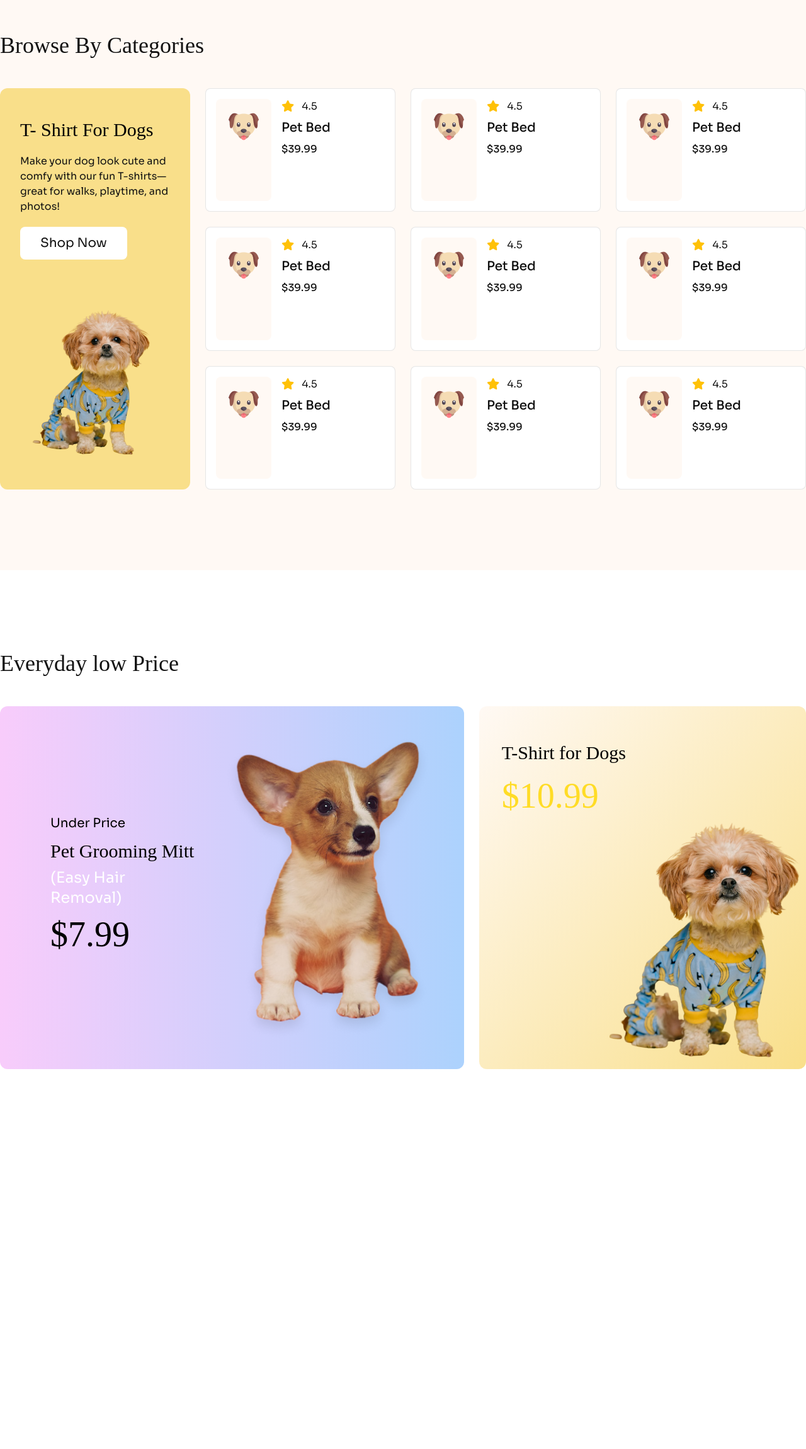
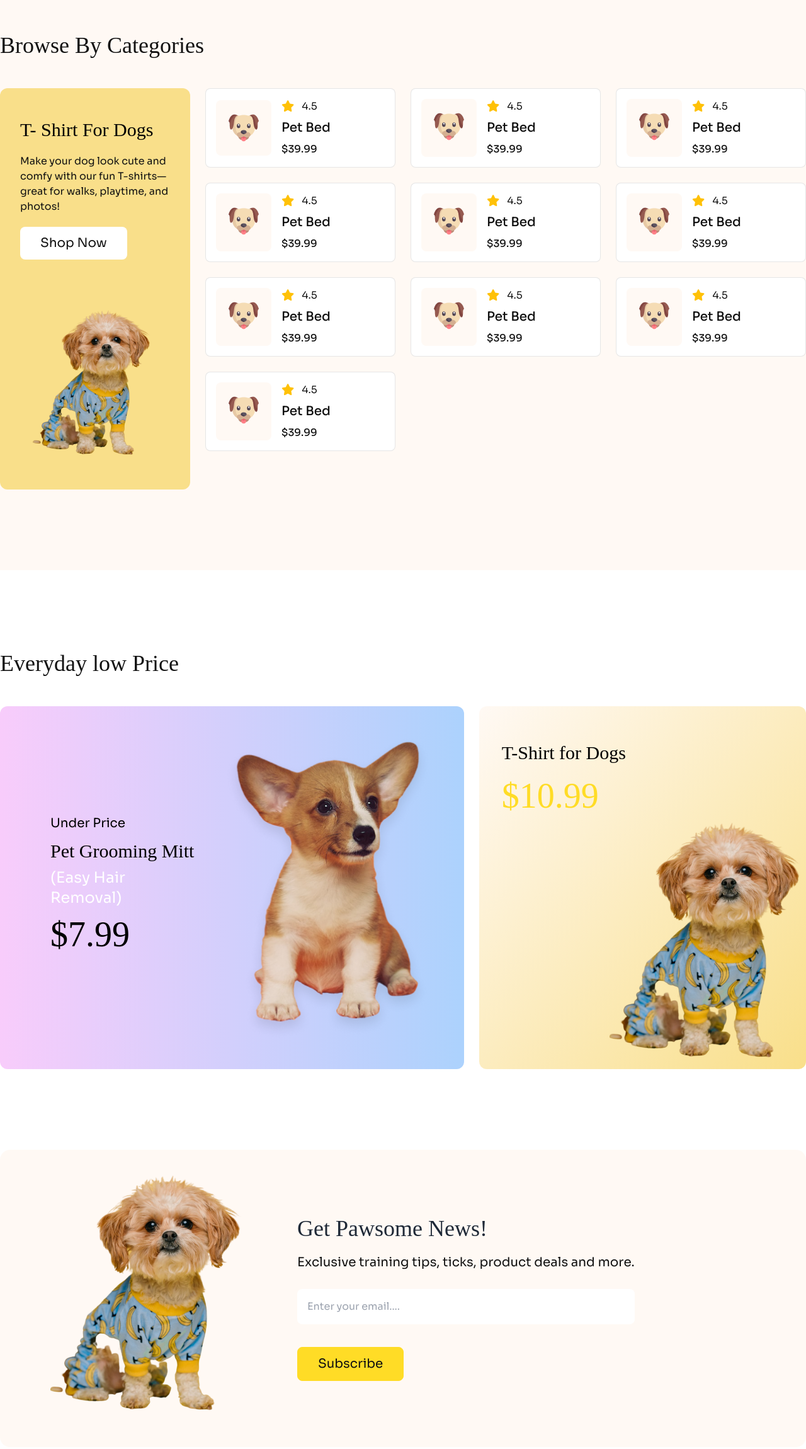
Before and after one commit to dev-tanvirtonmoy/pets-assignment-03, a plain HTML site: page index.html in a window 1280 px wide. Shown: the part 804-3104 px from the top of the page at 63% size. Before the commit the page ends 2629 px from the top, so only its background shows below. Drawn offline with nearby package versions, Linux system fonts and the light colour scheme; a web font is replaced by a local one.

Commit message:
feat: Newslwtter section added to the website

```diff
--- a/index.html
+++ b/index.html
@@ -249,10 +249,10 @@
           </h2>
 
           <!-- Product card container -->
-          <div class="grid grid-cols-12 grid-rows-3 gap-6 mt-8 md:mt-12">
+          <div class="grid grid-cols-12 gap-6 mt-8 md:mt-12">
             <!-- Big card -->
             <div
-              class="col-span-12 row-span-3 lg:col-span-3 px-6 py-10 md:px-8 md:py-12 bg-pets-card-bg rounded-xl"
+              class="col-span-12 lg:col-span-3 px-6 py-10 md:px-8 md:py-12 bg-pets-card-bg rounded-xl"
             >
               <h3 class="text-2xl md:text-3xl font-adlam text-pets-text">
                 T- Shirt For Dogs
@@ -272,9 +272,36 @@
               </div>
             </div>
 
+            <div class="col-span-12 lg:col-span-9">
               <!-- Small card 01 -->
+              <div class="grid grid-cols-2 lg:grid-cols-3 gap-6">
                 <div
-              class="flex gap-4 p-4 bg-white col-span-6 md:col-span-3 row-span-1 rounded-lg border border-pets-border hover:rotate-3 hover:drop-shadow-lg transition-all ease-linear duration-300"
+                  class="flex items-center gap-4 p-4 bg-white rounded-lg border border-pets-border hover:rotate-3 hover:drop-shadow-lg transition-all ease-linear duration-300"
+                >
+                  <!-- card image -->
+                  <div class="p-3 md:p-5 bg-pets-bg rounded-lg flex items-center justify-center">
+                    <img src="./assets/dog-cartoon.png" alt="" />
+                  </div>
+                  <!-- card content -->
+                  <div>
+                    <!-- rating -->
+                    <div class="flex items-center gap-3">
+                      <i
+                        class="fa-solid fa-star text-[#FFC107] text-[18px]"
+                      ></i>
+                      <p class="text-base text-pets-text-color">4.5</p>
+                    </div>
+                    <h3 class="my-2 text-base lg:text-xl font-medium text-pets-text-color">
+                      Pet Bed
+                    </h3>
+                    <p class="text-sm lg:text-base text-pets-text-color font-medium">
+                      $39.99
+                    </p>
+                  </div>
+                </div>
+
+                <div
+                  class="flex gap-4 p-4 bg-white rounded-lg border border-pets-border hover:rotate-3 hover:drop-shadow-lg transition-all ease-linear duration-300"
                 >
                   <!-- card image -->
                   <div class="p-5 bg-pets-bg rounded-lg">
@@ -284,17 +311,22 @@
                   <div>
                     <!-- rating -->
                     <div class="flex items-center gap-3">
-                  <i class="fa-solid fa-star text-[#FFC107] text-[18px]"></i>
+                      <i
+                        class="fa-solid fa-star text-[#FFC107] text-[18px]"
+                      ></i>
                       <p class="text-base text-pets-text-color">4.5</p>
                     </div>
                     <h3 class="my-2 text-xl font-medium text-pets-text-color">
                       Pet Bed
                     </h3>
-                <p class="text-base text-pets-text-color font-medium">$39.99</p>
+                    <p class="text-base text-pets-text-color font-medium">
+                      $39.99
+                    </p>
                   </div>
                 </div>
+
                 <div
-              class="flex gap-4 p-4 bg-white col-span-6 md:col-span-3 row-span-1 rounded-lg border border-pets-border hover:rotate-3 hover:drop-shadow-lg transition-all ease-linear duration-300"
+                  class="flex gap-4 p-4 bg-white rounded-lg border border-pets-border hover:rotate-3 hover:drop-shadow-lg transition-all ease-linear duration-300"
                 >
                   <!-- card image -->
                   <div class="p-5 bg-pets-bg rounded-lg">
@@ -304,17 +336,21 @@
                   <div>
                     <!-- rating -->
                     <div class="flex items-center gap-3">
-                  <i class="fa-solid fa-star text-[#FFC107] text-[18px]"></i>
+                      <i
+                        class="fa-solid fa-star text-[#FFC107] text-[18px]"
+                      ></i>
                       <p class="text-base text-pets-text-color">4.5</p>
                     </div>
                     <h3 class="my-2 text-xl font-medium text-pets-text-color">
                       Pet Bed
                     </h3>
-                <p class="text-base text-pets-text-color font-medium">$39.99</p>
+                    <p class="text-base text-pets-text-color font-medium">
+                      $39.99
+                    </p>
                   </div>
                 </div>
                 <div
-              class="flex gap-4 p-4 bg-white col-span-6 md:col-span-3 row-span-1 rounded-lg border border-pets-border hover:rotate-3 hover:drop-shadow-lg transition-all ease-linear duration-300"
+                  class="flex gap-4 p-4 bg-white rounded-lg border border-pets-border hover:rotate-3 hover:drop-shadow-lg transition-all ease-linear duration-300"
                 >
                   <!-- card image -->
                   <div class="p-5 bg-pets-bg rounded-lg">
@@ -324,17 +360,21 @@
                   <div>
                     <!-- rating -->
                     <div class="flex items-center gap-3">
-                  <i class="fa-solid fa-star text-[#FFC107] text-[18px]"></i>
+                      <i
+                        class="fa-solid fa-star text-[#FFC107] text-[18px]"
+                      ></i>
                       <p class="text-base text-pets-text-color">4.5</p>
                     </div>
                     <h3 class="my-2 text-xl font-medium text-pets-text-color">
                       Pet Bed
                     </h3>
-                <p class="text-base text-pets-text-color font-medium">$39.99</p>
+                    <p class="text-base text-pets-text-color font-medium">
+                      $39.99
+                    </p>
                   </div>
                 </div>
                 <div
-              class="flex gap-4 p-4 bg-white col-span-6 md:col-span-3 row-span-1 rounded-lg border border-pets-border hover:rotate-3 hover:drop-shadow-lg transition-all ease-linear duration-300"
+                  class="flex gap-4 p-4 bg-white rounded-lg border border-pets-border hover:rotate-3 hover:drop-shadow-lg transition-all ease-linear duration-300"
                 >
                   <!-- card image -->
                   <div class="p-5 bg-pets-bg rounded-lg">
@@ -344,17 +384,21 @@
                   <div>
                     <!-- rating -->
                     <div class="flex items-center gap-3">
-                  <i class="fa-solid fa-star text-[#FFC107] text-[18px]"></i>
+                      <i
+                        class="fa-solid fa-star text-[#FFC107] text-[18px]"
+                      ></i>
                       <p class="text-base text-pets-text-color">4.5</p>
                     </div>
                     <h3 class="my-2 text-xl font-medium text-pets-text-color">
                       Pet Bed
                     </h3>
-                <p class="text-base text-pets-text-color font-medium">$39.99</p>
+                    <p class="text-base text-pets-text-color font-medium">
+                      $39.99
+                    </p>
                   </div>
                 </div>
                 <div
-              class="flex gap-4 p-4 bg-white col-span-6 md:col-span-3 row-span-1 rounded-lg border border-pets-border hover:rotate-3 hover:drop-shadow-lg transition-all ease-linear duration-300"
+                  class="flex gap-4 p-4 bg-white rounded-lg border border-pets-border hover:rotate-3 hover:drop-shadow-lg transition-all ease-linear duration-300"
                 >
                   <!-- card image -->
                   <div class="p-5 bg-pets-bg rounded-lg">
@@ -364,17 +408,21 @@
                   <div>
                     <!-- rating -->
                     <div class="flex items-center gap-3">
-                  <i class="fa-solid fa-star text-[#FFC107] text-[18px]"></i>
+                      <i
+                        class="fa-solid fa-star text-[#FFC107] text-[18px]"
+                      ></i>
                       <p class="text-base text-pets-text-color">4.5</p>
                     </div>
                     <h3 class="my-2 text-xl font-medium text-pets-text-color">
                       Pet Bed
                     </h3>
-                <p class="text-base text-pets-text-color font-medium">$39.99</p>
+                    <p class="text-base text-pets-text-color font-medium">
+                      $39.99
+                    </p>
                   </div>
                 </div>
                 <div
-              class="flex gap-4 p-4 bg-white col-span-6 md:col-span-3 row-span-1 rounded-lg border border-pets-border hover:rotate-3 hover:drop-shadow-lg transition-all ease-linear duration-300"
+                  class="flex gap-4 p-4 bg-white rounded-lg border border-pets-border hover:rotate-3 hover:drop-shadow-lg transition-all ease-linear duration-300"
                 >
                   <!-- card image -->
                   <div class="p-5 bg-pets-bg rounded-lg">
@@ -384,17 +432,21 @@
                   <div>
                     <!-- rating -->
                     <div class="flex items-center gap-3">
-                  <i class="fa-solid fa-star text-[#FFC107] text-[18px]"></i>
+                      <i
+                        class="fa-solid fa-star text-[#FFC107] text-[18px]"
+                      ></i>
                       <p class="text-base text-pets-text-color">4.5</p>
                     </div>
                     <h3 class="my-2 text-xl font-medium text-pets-text-color">
                       Pet Bed
                     </h3>
-                <p class="text-base text-pets-text-color font-medium">$39.99</p>
+                    <p class="text-base text-pets-text-color font-medium">
+                      $39.99
+                    </p>
                   </div>
                 </div>
                 <div
-              class="flex gap-4 p-4 bg-white col-span-6 md:col-span-3 row-span-1 rounded-lg border border-pets-border hover:rotate-3 hover:drop-shadow-lg transition-all ease-linear duration-300"
+                  class="flex gap-4 p-4 bg-white rounded-lg border border-pets-border hover:rotate-3 hover:drop-shadow-lg transition-all ease-linear duration-300"
                 >
                   <!-- card image -->
                   <div class="p-5 bg-pets-bg rounded-lg">
@@ -404,17 +456,21 @@
                   <div>
                     <!-- rating -->
                     <div class="flex items-center gap-3">
-                  <i class="fa-solid fa-star text-[#FFC107] text-[18px]"></i>
+                      <i
+                        class="fa-solid fa-star text-[#FFC107] text-[18px]"
+                      ></i>
                       <p class="text-base text-pets-text-color">4.5</p>
                     </div>
                     <h3 class="my-2 text-xl font-medium text-pets-text-color">
                       Pet Bed
                     </h3>
-                <p class="text-base text-pets-text-color font-medium">$39.99</p>
+                    <p class="text-base text-pets-text-color font-medium">
+                      $39.99
+                    </p>
                   </div>
                 </div>
                 <div
-              class="flex gap-4 p-4 bg-white col-span-6 md:col-span-3 row-span-1 rounded-lg border border-pets-border hover:rotate-3 hover:drop-shadow-lg transition-all ease-linear duration-300"
+                  class="flex gap-4 p-4 bg-white rounded-lg border border-pets-border hover:rotate-3 hover:drop-shadow-lg transition-all ease-linear duration-300"
                 >
                   <!-- card image -->
                   <div class="p-5 bg-pets-bg rounded-lg">
@@ -424,17 +480,21 @@
                   <div>
                     <!-- rating -->
                     <div class="flex items-center gap-3">
-                  <i class="fa-solid fa-star text-[#FFC107] text-[18px]"></i>
+                      <i
+                        class="fa-solid fa-star text-[#FFC107] text-[18px]"
+                      ></i>
                       <p class="text-base text-pets-text-color">4.5</p>
                     </div>
                     <h3 class="my-2 text-xl font-medium text-pets-text-color">
                       Pet Bed
                     </h3>
-                <p class="text-base text-pets-text-color font-medium">$39.99</p>
+                    <p class="text-base text-pets-text-color font-medium">
+                      $39.99
+                    </p>
                   </div>
                 </div>
                 <div
-              class="flex gap-4 p-4 bg-white col-span-6 md:col-span-3 row-span-1 rounded-lg border border-pets-border hover:rotate-3 hover:drop-shadow-lg transition-all ease-linear duration-300"
+                  class="flex gap-4 p-4 bg-white rounded-lg border border-pets-border hover:rotate-3 hover:drop-shadow-lg transition-all ease-linear duration-300"
                 >
                   <!-- card image -->
                   <div class="p-5 bg-pets-bg rounded-lg">
@@ -444,13 +504,19 @@
                   <div>
                     <!-- rating -->
                     <div class="flex items-center gap-3">
-                  <i class="fa-solid fa-star text-[#FFC107] text-[18px]"></i>
+                      <i
+                        class="fa-solid fa-star text-[#FFC107] text-[18px]"
+                      ></i>
                       <p class="text-base text-pets-text-color">4.5</p>
                     </div>
                     <h3 class="my-2 text-xl font-medium text-pets-text-color">
                       Pet Bed
                     </h3>
-                <p class="text-base text-pets-text-color font-medium">$39.99</p>
+                    <p class="text-base text-pets-text-color font-medium">
+                      $39.99
+                    </p>
+                  </div>
+                </div>
               </div>
             </div>
           </div>
@@ -468,40 +534,97 @@
         <!-- Card container -->
         <div class="grid grid-cols-12 gap-6 mt-8 md:mt-12">
           <!-- card 01 -->
-           <div class="col-span-12 lg:col-span-7 flex flex-col lg:flex-row lg:items-center lg:justify-between bg-gradient-to-r from-[#F8CCFB] to-[#ACD2FD] rounded-xl">
+          <div
+            class="col-span-12 lg:col-span-7 flex flex-col lg:flex-row lg:items-center lg:justify-between bg-gradient-to-r from-[#F8CCFB] to-[#ACD2FD] rounded-xl"
+          >
             <!-- Card content -->
             <div class="pl-10 lg:pl-20 pt-9 lg:pt-0">
-              <p class="hidden lg:block text-xl text-pets-text mb-3">Under Price</p>
-              <h3 class="text-xl lg:text-3xl text-pets-text font-adlam mb-2">Pet Grooming Mitt</h3>
-              <p class="hidden lg:block text-white text-2xl font- mb-4adlam">(Easy Hair Removal)</p>
-              <p class="font-adlam text-[40px] lg:text-[56px] text-white lg:text-pets-text">$7.99</p>
+              <p class="hidden lg:block text-xl text-pets-text mb-3">
+                Under Price
+              </p>
+              <h3 class="text-xl lg:text-3xl text-pets-text font-adlam mb-2">
+                Pet Grooming Mitt
+              </h3>
+              <p class="hidden lg:block text-white text-2xl font- mb-4adlam">
+                (Easy Hair Removal)
+              </p>
+              <p
+                class="font-adlam text-[40px] lg:text-[56px] text-white lg:text-pets-text"
+              >
+                $7.99
+              </p>
             </div>
             <!-- Card image -->
             <div class="flex justify-end">
-                <img class="object-cover" src="./assets/cute-dog-mid.png" alt="">
+              <img
+                class="object-cover"
+                src="./assets/cute-dog-mid.png"
+                alt=""
+              />
             </div>
           </div>
 
           <!-- Card 02 -->
-            <div class="col-span-12 lg:col-span-5 bg-gradient-to-br from-pets-bg to-pets-card-bg rounded-xl">
+          <div
+            class="col-span-12 lg:col-span-5 bg-gradient-to-br from-pets-bg to-pets-card-bg rounded-xl"
+          >
             <!-- Card Content -->
             <div class="pt-9 pl-9 lg:pt-14 lg:pr-14">
-              <h3 class="text-xl lg:text-3xl text-pets-text font-adlam mb-2">T-Shirt for Dogs</h3>
-              <p class="font-adlam text-[40px] lg:text-[56px] text-pets-btn">$10.99</p>
+              <h3 class="text-xl lg:text-3xl text-pets-text font-adlam mb-2">
+                T-Shirt for Dogs
+              </h3>
+              <p class="font-adlam text-[40px] lg:text-[56px] text-pets-btn">
+                $10.99
+              </p>
             </div>
             <!-- Card image -->
             <div class="flex justify-end">
-                  <img src="./assets/cute-pet-mid.png" alt="">
+              <img src="./assets/cute-pet-mid.png" alt="" />
             </div>
           </div>
         </div>
       </section>
       <!-- Pricing section end here -->
+
+      <!-- Newsletter section start from here -->
+      <section
+        class="container mx-auto bg-pets-bg flex flex-col lg:flex-row items-center rounded-2xl font-sora"
+      >
+        <!-- Newsletter image -->
+        <div class="px-20 py-8 lg:py-10">
+          <img src="./assets/cute-pet-mid.png" alt="" />
+        </div>
+        <!-- Newsletter content -->
+        <div class="text-center px-6 lg:px-0 md:text-start">
+          <h3 class="text-xl lg:text-4xl font-adlam mb-5">Get Pawsome News!</h3>
+          <p class="text-base lg:text-xl text-pets-text-color mb-5 lg:mb-7">
+            Exclusive training tips, ticks, product deals and more.
+          </p>
+          <form>
+            <div class="w-full">
+              <input
+                class="w-full rounded-lg p-4 placeholder:text-base font-sora"
+                placeholder="Enter your email...."
+                type="email"
+                required
+              />
+            </div>
+            <button
+              class="mt-3 lg:mt-9 bg-pets-btn border border-pets-btn py-3 px-8 text-pets-text-color text-xl cursor-pointer rounded-lg hover:bg-neutral-400 transition ease-in-out duration-300"
+            >
+              Subscribe
+            </button>
+          </form>
+        </div>
+      </section>
+      <!-- Newsletter section end here -->
     </main>
     <!-- Main part end here -->
 
     <!-- Footer part start from here -->
-    <footer></footer>
+    <footer class="py-[140px]">
+
+    </footer>
     <!-- Footer part end here -->
   </body>
 </html>
```
Lines whose indentation alone changed are shown as unchanged.
